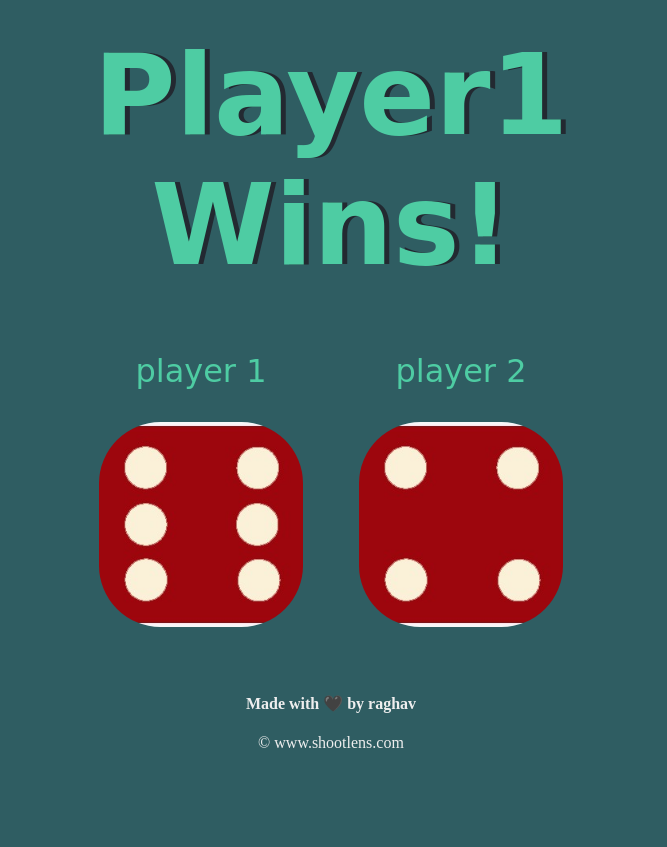
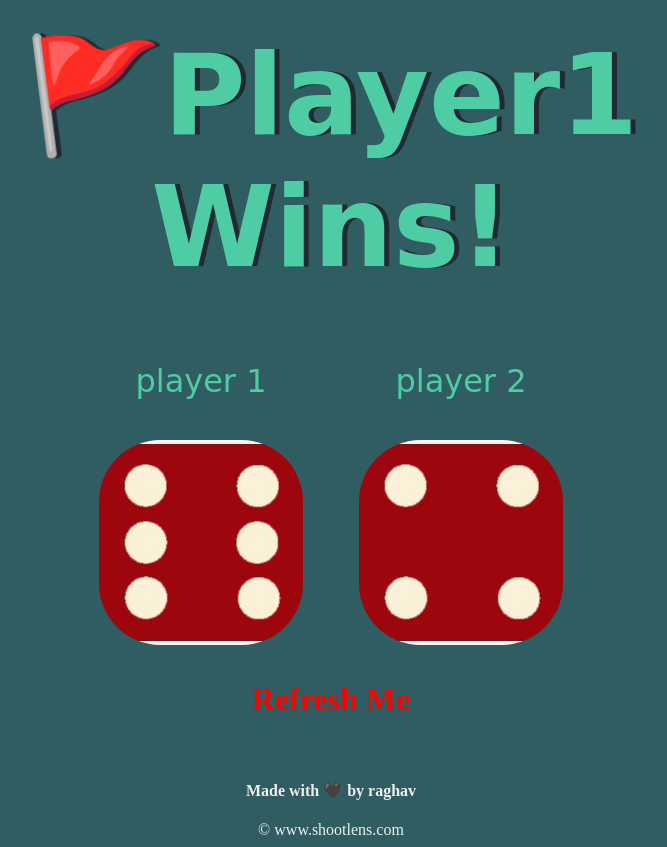
Before and after one commit to shootlens/dice-game, a plain HTML site: page index.html in a window 1280 px wide. Shown: the whole page, without its empty margins (309-976 px from the left). Before the commit the page ends 800 px from the top, so only its background shows below. Drawn offline with Linux system fonts and the light colour scheme.

Commit message:
initial commit

```diff
--- a/index.css
+++ b/index.css
@@ -22,12 +22,20 @@ h1 {
   font-size: 7rem;
   color: #4ECCA3;
 }
+h3 {
+  color: red;
+  font-size: 2rem;
+  text-align: center;
+}
 p {
   font-size: 2rem;
   color: #4ECCA3;
   font-family: 'Indie', cursive;
+  margin: 40px;
 }
-
+a{
+  text-decoration: none;
+}
 img {
   width: 80%;
   border-radius: 30%;
--- a/index.html
+++ b/index.html
@@ -21,6 +21,8 @@
         </div>
     </div>
 
+    <a href="index.html"><h3>Refresh Me</h3></a>
+
 
 
 
--- a/index.js
+++ b/index.js
@@ -18,9 +18,9 @@ var randomImageSource2 = "images/" +randomImage2;
 document.querySelectorAll("img")[1].setAttribute("src", randomImageSource2);
 
 if (randomNumber1 > randomNumber2) {
-  document.querySelector("h1").innerHTML = "Player1 Wins!";
+  document.querySelector("h1").innerHTML = "🚩Player1 Wins!";
 } else if (randomNumber1 < randomNumber2) {
-  document.querySelector("h1").innerHTML = "Player2 Wins!";
+  document.querySelector("h1").innerHTML = "Player2 Wins!🚩";
 }
 else {
   document.querySelector("h1").innerHTML = "Draw!";
```
